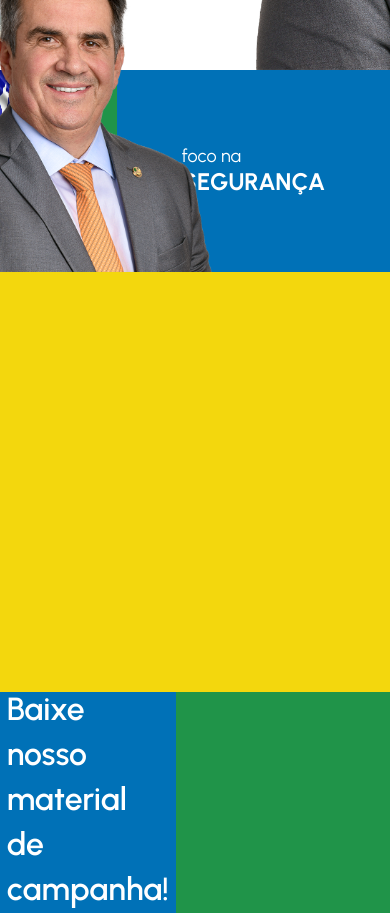
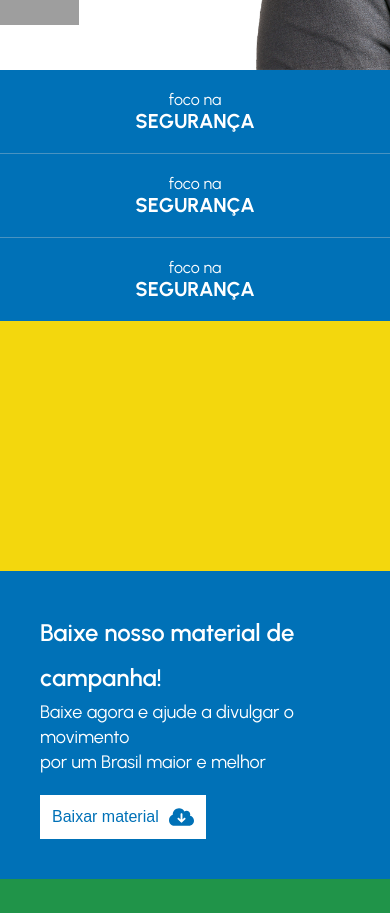
Before and after one commit to hudsonvini/politica, a Next.js app: page / in a window 390 px wide. Shown: the part 636-1549 px from the top of the page. Built offline with nearby package versions, Linux system fonts and the light colour scheme; grey boxes are pictures that could not be loaded.

Commit message:
Adicionando Responsividade aos componentes DownStrip e Banners

```diff
--- a/src/app/components/BannerOne/bannerOne.module.css
+++ b/src/app/components/BannerOne/bannerOne.module.css
@@ -3,3 +3,9 @@
   width: 100%;
   height: 420px;
 }
+
+@media (max-width: 1000px) {
+  .container {
+    height: 250px;
+  }
+}
--- a/src/app/components/DownStrip/downstrip.module.css
+++ b/src/app/components/DownStrip/downstrip.module.css
@@ -71,3 +71,45 @@
   font-size: 24px;
   font-weight: 700;
 }
+
+@media (max-width: 1200px) {
+  .downstripContentOne {
+    display: none;
+  }
+
+  .downstripContentTwo {
+    width: 100%;
+  }
+}
+
+@media (max-width: 1200px) {
+  .downstripText {
+    font-size: 16px;
+  }
+
+  .downstripText b {
+    font-size: 20px;
+  }
+}
+
+@media (max-width: 800px) {
+  .downstripContentTwo {
+    display: flex;
+    width: 100%;
+    height: auto;
+    flex-direction: column;
+    justify-content: space-between;
+    gap: 0;
+  }
+
+  .downstripText {
+    padding: 20px 40px;
+    text-align: center;
+  }
+
+  .lineText {
+    width: 100%;
+    height: 1px;
+    margin-top: 0px;
+  }
+}
--- a/src/app/components/SecondBanner/secondbanner.module.css
+++ b/src/app/components/SecondBanner/secondbanner.module.css
@@ -68,3 +68,25 @@
   display: flex;
   background-color: var(--verde-escuro-home);
 }
+
+@media (max-width: 1000px) {
+  .container {
+    flex-direction: column;
+  }
+
+  .bannerContentOne {
+    padding: 40px;
+    width: 100%;
+  }
+
+  .secondBannerContent {
+    width: 100%;
+    height: 250px;
+  }
+}
+
+@media (max-width: 700px) {
+  .bannerText {
+    font-size: 24px;
+  }
+}
```
